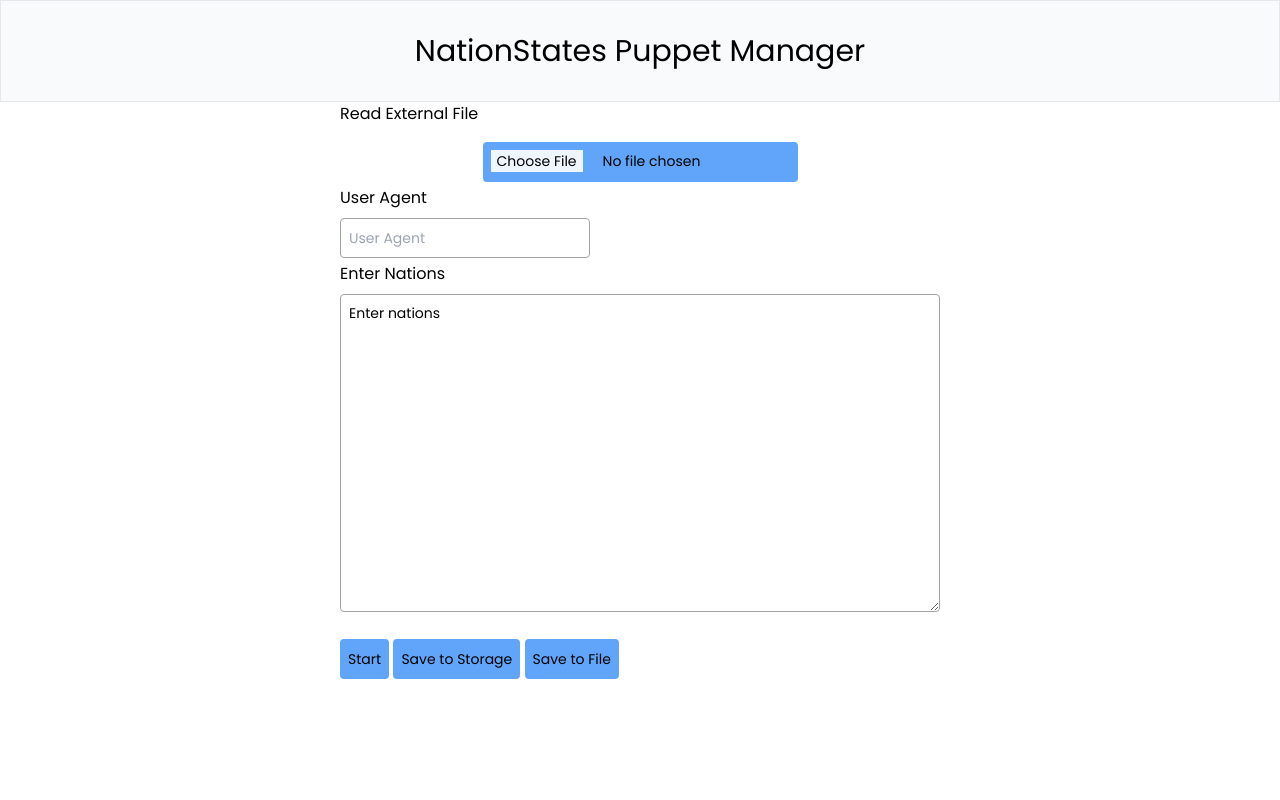
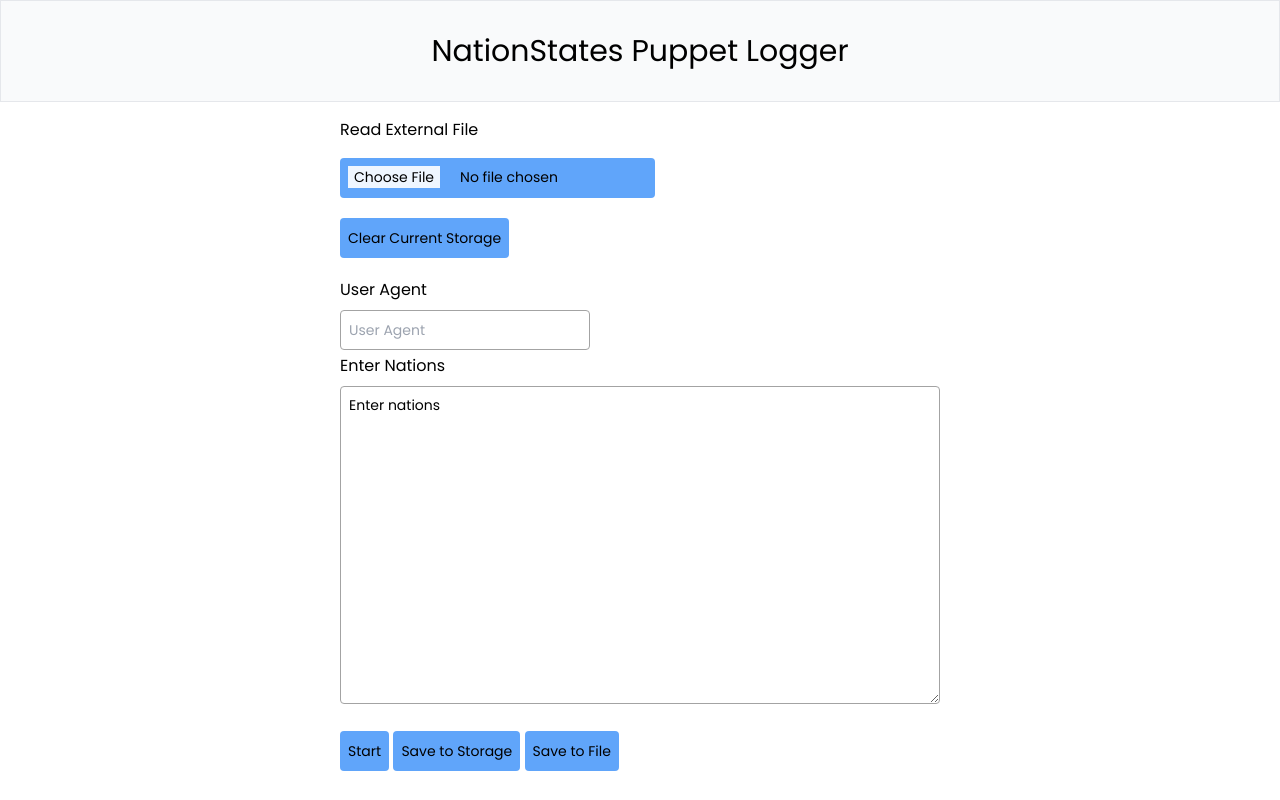
Before and after one commit to wesngu28/ns-puppeteer, a SvelteKit app: page / in a window 1280 px wide. Built offline with nearby package versions, Linux system fonts and the light colour scheme.

Commit message:
refactor: comments and minor adjustments

```diff
--- a/src/lib/helpers/restoreRequest.ts
+++ b/src/lib/helpers/restoreRequest.ts
@@ -1,5 +1,7 @@
 import { sleep } from "./sleep";
 
+// Code largely adopted from Auralia, adjusted to use vanilla JS as opposed to jquery, as well as using more
+// async await then promises.
 export async function restoreRequest(userAgent: string, username: string, password: string) {
     let resolved = false;
 
@@ -27,7 +29,7 @@
     iframe.src = "iframe.html";
 
     if (!resolved) {
-        await sleep(15000)
+        await sleep(6500)
         return false
     }
 }
--- a/src/lib/helpers/sleep.ts
+++ b/src/lib/helpers/sleep.ts
@@ -1,7 +1,6 @@
+// Helper method to wait.
 export async function sleep(ms: number): Promise<void> {
     await new Promise<void>((resolve) => {
-        setTimeout(() => {
-            resolve();
-        }, ms);
+        setTimeout(() => { resolve() }, ms);
     });
 }
--- a/src/routes/+page.svelte
+++ b/src/routes/+page.svelte
@@ -1,33 +1,43 @@
 <script lang="ts">
-    import { XMLParser } from 'fast-xml-parser';
-    let files: FileList;
-    let startButtonText = "Start"
-    let running = false
-    let message = ""
-    let userAgent = ""
-    let currentStatus = 0
-
-    import { onMount } from 'svelte'
+	// Imports
+	import { onMount } from 'svelte';
 	import { sleep } from '../lib/helpers/sleep';
 	import { checkForExistence } from '../lib/helpers/checkForExistence';
 	import { restoreRequest } from '../lib/helpers/restoreRequest';
-    let nationList = "Enter nations"
+
+	// State and ref
+	let files: FileList;
+	let startButtonText = 'Start';
+	let running = false;
+	let message = '';
+	let userAgent = '';
+	let currentStatus = 0;
+	let nationList = 'Enter nations';
+	let confirm: HTMLButtonElement | null = null;
+
+	// When app launches, pull any existing data from local storage.
 	onMount(() => {
-        const store = localStorage.getItem("list");
-        if (store) nationList = store
-    })
+		const store = localStorage.getItem('nationList');
+		if (store) nationList = store;
+		const localUserAgent = localStorage.getItem('nationUserAgent');
+		if (localUserAgent) userAgent = localUserAgent;
+	});
+
+	// Whenever files change, check whether or not a file was inputed, and if so, set it
+	// to the nation list variable.
 	$: if (files) {
 		if (files[0]) {
-            const reader = new FileReader()
+			const reader = new FileReader();
 			reader.onload = (e) => {
-                if (typeof e.target?.result === "string") {
-                    nationList = e.target?.result as string
+				if (typeof e.target?.result === 'string') {
+					nationList = e.target?.result as string;
+				}
+			};
+			reader.readAsText(files[0]);
 		}
 	}
-            reader.readAsText(files[0])
-        }
-    }
-    let confirm: HTMLButtonElement | null = null
+
+	// Async function that returns a promise to delay execution during restores
 	async function waitForButtonClick(): Promise<void> {
 		await new Promise<void>((resolve) => {
 			confirm!.addEventListener('click', () => {
@@ -35,77 +45,131 @@
 			});
 		});
 	}
+
+	// Handle submit process
+	async function handleSubmit(e: Event) {
+		e.preventDefault();
+		let nations = nationList.split('\n');
+		running = true;
+		message = 'Starting login process...';
+		await sleep(1000);
+		for (let i = 0; i < nations.length; i++) {
+			let [username, password] = nations[i].split(',');
+			if (!username || !password) continue;
+			const existence = await checkForExistence(userAgent, username, password);
+			if (existence !== 'Not found') {
+				message = existence;
+			} else {
+				startButtonText = 'Restore?';
+				message = `${username} needs to be restored. Restore?`;
+				await waitForButtonClick();
+				message = `Restoring ${username}, please wait...`;
+				// The need to confirm a restoration is because nationstates enforces a one click
+				// per action rule on nations that aren't your own.
+				await restoreRequest(userAgent, username, password);
+				const existence = await checkForExistence(userAgent, username, password);
+				if (existence !== 'Not found') {
+					message = existence;
+				} else {
+					message = `Are you sure ${username} is a nation or you provided the right credentials? Skipping...`;
+				}
+			}
+			currentStatus++;
+			await sleep(1000);
+		}
+		message = 'Process successfully finished.';
+		await sleep(1000);
+		currentStatus = 0;
+		running = false;
+	}
 </script>
 
 <header class="bg-gray-50 w-full text-center border-gray-200 border">
-    <h1 class="text-3xl my-8">NationStates Puppet Manager</h1>
+	<h1 class="text-3xl my-8 wrap break-words">NationStates Puppet Logger</h1>
 </header>
 
 <div class="flex flex-col">
-    <p>Read External File</p>
-    <input bind:files class="file:border-0 file:text-sm file:bg-blue-50 file:mr-5 hover:file:cursor-pointer mx-auto mt-4 h-10 mb-1 text-sm transition border-0 rounded appearance-none bg-blue-400 p-2 hover:bg-opacity-50" type="file" id="file-input" accept=".txt">
-    <form on:submit={async(e) => {
-        e.preventDefault()
-        const parser = new XMLParser()
-        let nations = nationList.split('\n')
-        running = true
-        message = "Starting login process..."
-        await sleep(2500)
-        for (let i = 0; i < nations.length; i++) {
-            let [ username, password ] = nations[i].split(',')
-            if (!username || !password) continue
-            const existence = await checkForExistence(userAgent, parser, username, password)
-            if (existence !== "Not found") {
-                 message = existence
-            } else {
-                startButtonText = "Restore?"
-                message = `${username} needs to be restored. Restore?`
-                await waitForButtonClick()
-                await restoreRequest(userAgent, username, password)
-                const existence = await checkForExistence(userAgent, parser, username, password)
-                if (existence !== "Not found") {
-                    message = existence
-                } else {
-                    message = `Are you sure ${username} is a nation or you provided the right credentials? Skipping...`
-                }
-            }
-            currentStatus++;
-            await sleep(2500)
-        }
-        message = "Process successfully finished."
-        await sleep(2500)
-        currentStatus = 0
-        running = false
-    }}>
-        <div class="mb-2">
+	<p class="mt-4">Read External File</p>
+	<input
+		bind:files
+		class="w-max file:border-0 file:text-sm file:bg-blue-50 file:mr-5 hover:file:cursor-pointer
+        mt-4 h-10 mb-1 text-sm transition border-0 rounded appearance-none bg-blue-400 p-2 hover:bg-opacity-50"
+		type="file"
+		id="file-input"
+		accept=".txt"
+	/>
+	<button
+		on:click={() => localStorage.clear()}
+		class="w-max mt-4 h-10 mb-1 text-sm transition border-0 rounded appearance-none bg-blue-400 p-2 hover:bg-opacity-50"
+		>Clear Current Storage</button
+	>
+	<form on:submit={async (e) => handleSubmit(e)}>
+		<div class="mt-4 mb-2">
 			<label for="userAgent" class="mb-2">User Agent</label>
 		</div>
-        <input required name="userAgent" bind:value={userAgent} class='max-w-[250px] h-10 px-2 mb-1 text-sm bg-transparent border rounded appearance-none border-neutral-400 disabled:bg-neutral-100' type='text' placeholder='User Agent' />
+		<input
+			required
+			name="userAgent"
+			on:change={() => localStorage.setItem('nationUserAgent', userAgent)}
+			bind:value={userAgent}
+			class="max-w-[250px] h-10 px-2 mb-1 text-sm bg-transparent border rounded appearance-none border-neutral-400 disabled:bg-neutral-100"
+			type="text"
+			placeholder="User Agent"
+		/>
 		<p class="mb-2">Enter Nations</p>
-        <textarea required on:change={() => localStorage.setItem("list", nationList)} bind:value={nationList} class='w-[600px] p-2 mb-1 text-sm bg-transparent border rounded appearance-none border-neutral-400 disabled:bg-neutral-100' rows=15/>
+		<textarea
+			required
+			on:change={() => localStorage.setItem('nationList', nationList)}
+			bind:value={nationList}
+			class="w-[300px] md:w-[600px] p-2 mb-1 text-sm bg-transparent border rounded appearance-none border-neutral-400 disabled:bg-neutral-100"
+			rows="15"
+		/>
 		<div>
-            <button disabled={running} class="disabled:opacity-50 mx-auto mt-4 h-10 mb-1 text-sm transition border-0 rounded appearance-none bg-blue-400 p-2 hover:bg-opacity-50" type="submit">Start</button>
-            <button on:click={() => localStorage.setItem("list", nationList)} class="mx-auto mt-4 h-10 mb-1 text-sm transition border-0 rounded appearance-none bg-blue-400 p-2 hover:bg-opacity-50">Save to Storage</button>
-            <button on:click={() => {
+			<button
+				disabled={running}
+				class="disabled:opacity-50 mx-auto mt-4 h-10 mb-1 text-sm transition border-0 rounded appearance-none bg-blue-400 p-2 hover:bg-opacity-50"
+				type="submit">Start</button
+			>
+			<button
+				type="button"
+				on:click={() => localStorage.setItem('nationList', nationList)}
+				class="mx-auto mt-4 h-10 mb-1 text-sm transition border-0 rounded appearance-none bg-blue-400 p-2 hover:bg-opacity-50"
+				>Save to Storage</button
+			>
+			<button
+				type="button"
+				on:click={() => {
+					// Button to handle saving to filesystem
 					const blob = new Blob([nationList], { type: 'text/plain' });
+					const url = URL.createObjectURL(blob);
+					const link = document.createElement('a');
 
-                const url = URL.createObjectURL(blob);
-
-                const link = document.createElement('a');
 					link.href = url;
 					link.download = 'text.txt';
 					link.click();
-
 					URL.revokeObjectURL(url);
-            }} class="mx-auto mt-4 h-10 mb-1 text-sm transition border-0 rounded appearance-none bg-blue-400 p-2 hover:bg-opacity-50">Save to File</button>
+				}}
+				class="mx-auto mt-4 h-10 mb-1 text-sm transition border-0 rounded appearance-none bg-blue-400 p-2 hover:bg-opacity-50"
+				>Save to File</button
+			>
 		</div>
 	</form>
 
 	{#if running}
 		<p class="mt-2">{`${currentStatus}/${nationList.split('\n').length}`}</p>
 		<p class="mt-2">{message}</p>
-        <button bind:this={confirm} class="mx-auto mt-4 h-10 mb-1 text-sm transition border-0 rounded appearance-none bg-blue-400 p-2 hover:bg-opacity-50">Restore</button>
+		<button
+			bind:this={confirm}
+			class="mx-auto mt-4 h-10 mb-1 text-sm transition border-0 rounded appearance-none bg-blue-400 p-2 hover:bg-opacity-50"
+			>Restore</button
+		>
 	{/if}
 </div>
 
-<iframe id="iframe" style="position: absolute; left: -5000px;" src="/iframe.html" title="iFrame for logging/restoring nations" />
+<!--Iframe that acts as a hidden form to facilitate restoring nations.!-->
+<iframe
+	id="iframe"
+	style="position: absolute; left: -5000px;"
+	src="/iframe.html"
+	title="iFrame for logging/restoring nations"
+/>
--- a/static/iframe.html
+++ b/static/iframe.html
@@ -5,14 +5,6 @@
     <title>nslogin-web iframe</title>
 </head>
 <body>
-<form id="loginForm" action="https://www.nationstates.net" method="post">
-    <input type="hidden" id="loginUserAgent" name="userAgent" value="">
-    <input type="hidden" id="loginLoggingIn" name="logging_in" value="1">
-    <input type="hidden" id="loginNation" name="nation" value="">
-    <input type="password" id="loginPassword" name="password" value="">
-    <input type="submit" id="loginSubmit" value="Submit">
-</form>
-
 <form id="restoreForm" action="https://www.nationstates.net" method="post">
     <input type="hidden" id="restoreUserAgent" name="userAgent" value="">
     <input type="hidden" id="restoreLoggingIn" name="logging_in" value="1">
```
Lines whose indentation alone changed are shown as unchanged.
